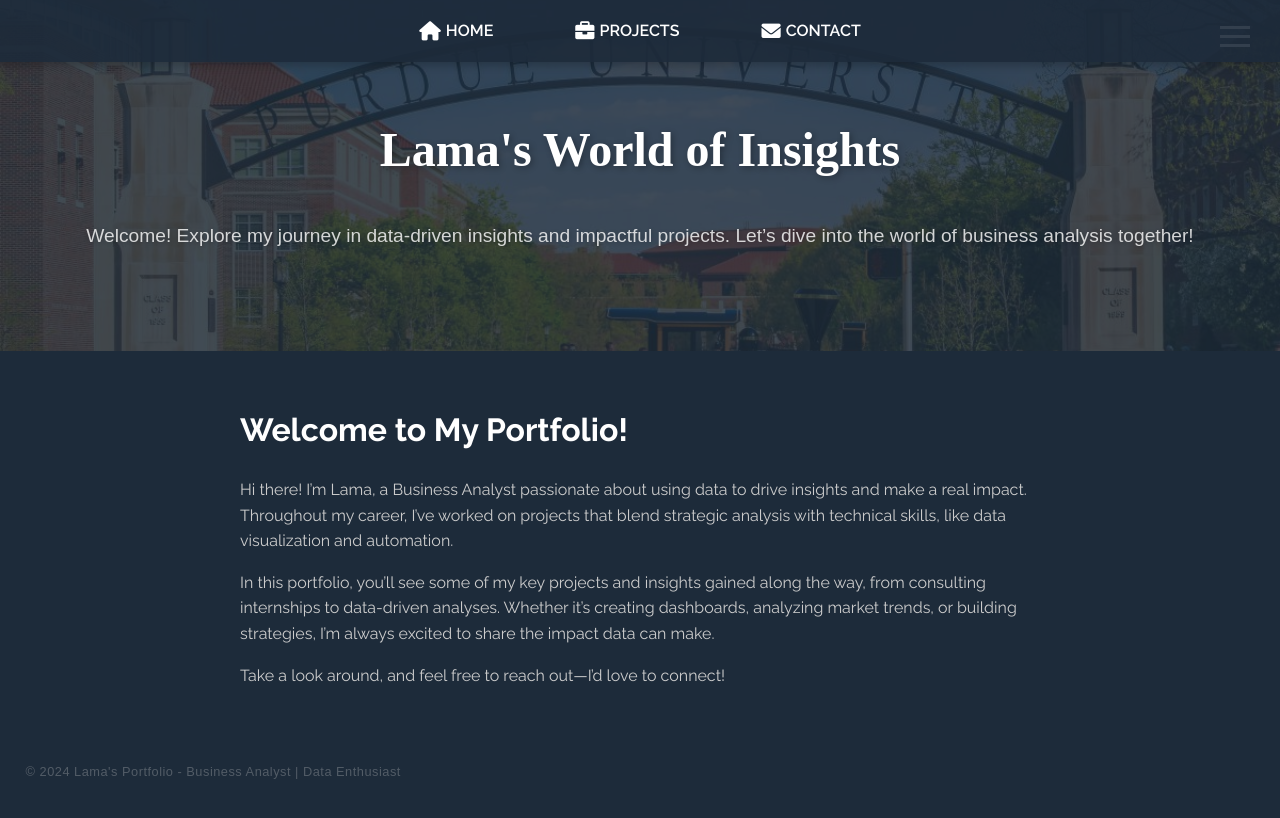
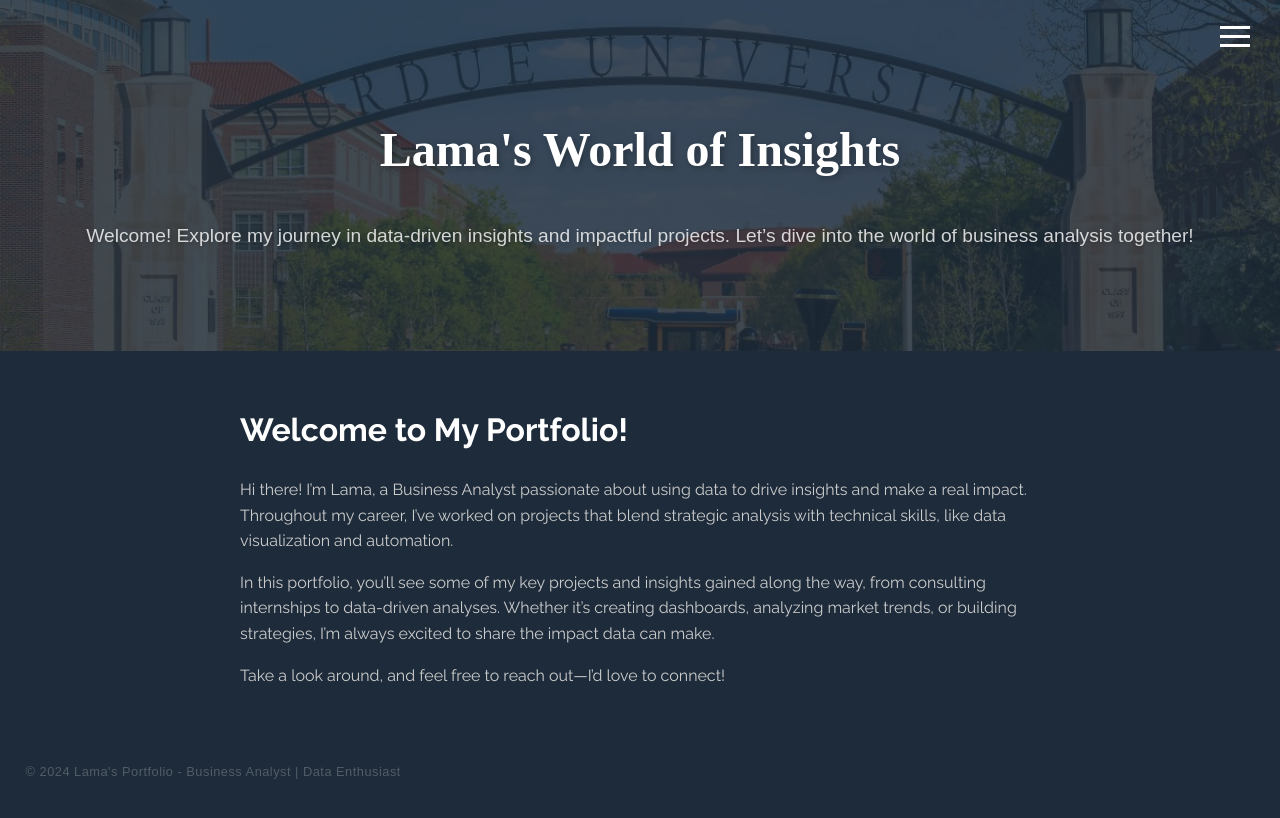
Before and after one commit to LamaJuraisi/Portfolio, a Jekyll site: the page built from index.md, in a window 1280 px wide. Shown: the top 818 px of the page. Built offline with Jekyll 4.4.1, drawn with Linux system fonts in a browser that asks for light colours.

Commit message:
Update main.css

```diff
--- a/assets/css/main.css
+++ b/assets/css/main.css
@@ -1,62 +1,29 @@
 /* Base Styling */
 body {
-  font-family: 'Raleway', sans-serif; /* Use Raleway for all body text */
+  font-family: 'Raleway', sans-serif;
   line-height: 1.6;
-  color: #CCCCCC; /* Slightly lighter for readability */
-  background-color: #1D2B3A; /* Updated navy background color */
+  color: #CCCCCC;
+  background-color: #1D2B3A;
   margin: 0;
 }
+
 /* Title Styling */
 h1, h2, h3, h4, h5, h6 {
-  font-family: 'Raleway', sans-serif; /* Apply Raleway to all titles */
-  font-weight: 700; /* Optional: Adjust weight for emphasis */
+  font-family: 'Raleway', sans-serif;
+  font-weight: 700;
   color: white;
 }
 
 /* Font Classes */
-.markazi {
-  font-family: 'Markazi Text', serif;
-}
-
-.merriweather-regular {
-  font-family: 'Merriweather', serif;
-  font-weight: 400;
-}
-
-.merriweather-bold {
-  font-family: 'Merriweather', serif;
-  font-weight: 700;
-}
-
-.ubuntu-regular {
-  font-family: 'Ubuntu', sans-serif;
-  font-weight: 400;
-}
-
-.ubuntu-bold {
-  font-family: 'Ubuntu', sans-serif;
-  font-weight: 700;
-}
-
-.source-sans-regular {
-  font-family: 'Source Sans 3', sans-serif;
-  font-weight: 400;
-}
-
-.source-sans-bold {
-  font-family: 'Source Sans 3', sans-serif;
-  font-weight: 700;
-}
-
-.raleway-regular {
-  font-family: 'Raleway', sans-serif;
-  font-weight: 400;
-}
-
-.raleway-bold {
-  font-family: 'Raleway', sans-serif;
-  font-weight: 700;
-}
+.markazi { font-family: 'Markazi Text', serif; }
+.merriweather-regular { font-family: 'Merriweather', serif; font-weight: 400; }
+.merriweather-bold { font-family: 'Merriweather', serif; font-weight: 700; }
+.ubuntu-regular { font-family: 'Ubuntu', sans-serif; font-weight: 400; }
+.ubuntu-bold { font-family: 'Ubuntu', sans-serif; font-weight: 700; }
+.source-sans-regular { font-family: 'Source Sans 3', sans-serif; font-weight: 400; }
+.source-sans-bold { font-family: 'Source Sans 3', sans-serif; font-weight: 700; }
+.raleway-regular { font-family: 'Raleway', sans-serif; font-weight: 400; }
+.raleway-bold { font-family: 'Raleway', sans-serif; font-weight: 700; }
 
 /* Header styling with background image */
 header {
@@ -68,14 +35,10 @@ header {
   padding: 5em 1em;
 }
 
-/* Overlay Effect */
 header::before {
   content: "";
   position: absolute;
-  top: 0;
-  left: 0;
-  right: 0;
-  bottom: 0;
+  top: 0; left: 0; right: 0; bottom: 0;
   background: rgba(29, 43, 58, 0.84);
   z-index: 0;
 }
@@ -85,7 +48,6 @@ header h1, header p, header nav {
   z-index: 1;
 }
 
-/* Header Content */
 header h1 {
   font-family: 'Bitter', serif;
   font-size: 3em;
@@ -99,18 +61,6 @@ header p {
   font-size: 1.2em;
   color: rgba(255, 255, 255, 0.8);
   text-shadow: 1px 1px 4px rgba(0, 0, 0, 0.2);
-}
-
-/* Navigation Link Styling */
-nav a {
-  color: #ffffff;
-  margin: 0 1em;
-  font-weight: 600;
-  text-decoration: none;
-}
-
-nav a:hover {
-  color: #007acc;
 }
 
 /* Button Styling */
@@ -180,14 +130,18 @@ a:hover {
 
 /* Top Navigation Menu Styling */
 #top-menu {
-  background: rgba(29, 43, 58, 0.9); /* Semi-transparent background */
+  background: rgba(29, 43, 58, 0.9);
   width: 100%;
   padding: 10px 0;
   position: fixed;
   top: 0;
   left: 0;
   z-index: 100;
+  display: none;
   box-shadow: 0px 4px 8px rgba(0, 0, 0, 0.2);
+}
+#top-menu.show {
+  display: flex; /* Show menu when toggled */
 }
 #top-menu ul {
   display: flex;
@@ -213,7 +167,7 @@ a:hover {
   gap: 5px;
 }
 #top-menu ul li a:hover {
-  background-color: rgba(255, 255, 255, 0.1); /* Highlight on hover */
+  background-color: rgba(255, 255, 255, 0.1);
 }
 
 /* Icon Styling */
@@ -224,13 +178,13 @@ a:hover {
 /* Responsive Styling */
 @media (max-width: 768px) {
   #menu-button {
-    display: block; /* Show menu button on mobile */
+    display: block;
+  }
+  #top-menu.show {
+    display: block;
   }
   #top-menu {
-    display: none; /* Hide top menu on mobile */
-  }
-  #top-menu.show {
-    display: block; /* Show when toggled */
+    display: none;
   }
 }
 
@@ -263,5 +217,4 @@ pre[class*=language-] {
 .token.comment,
 .token.prolog,
 .token.cdata {
-  color: #999;
-}
+  color: #9
```
